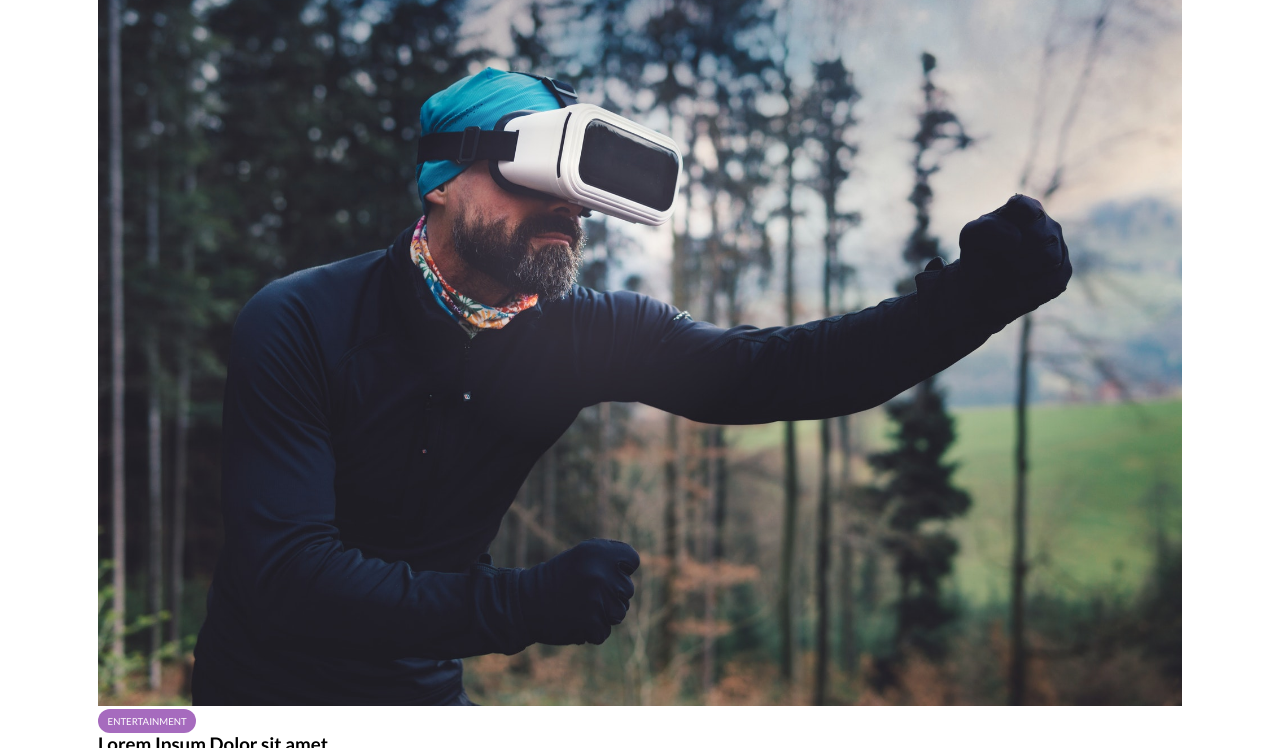
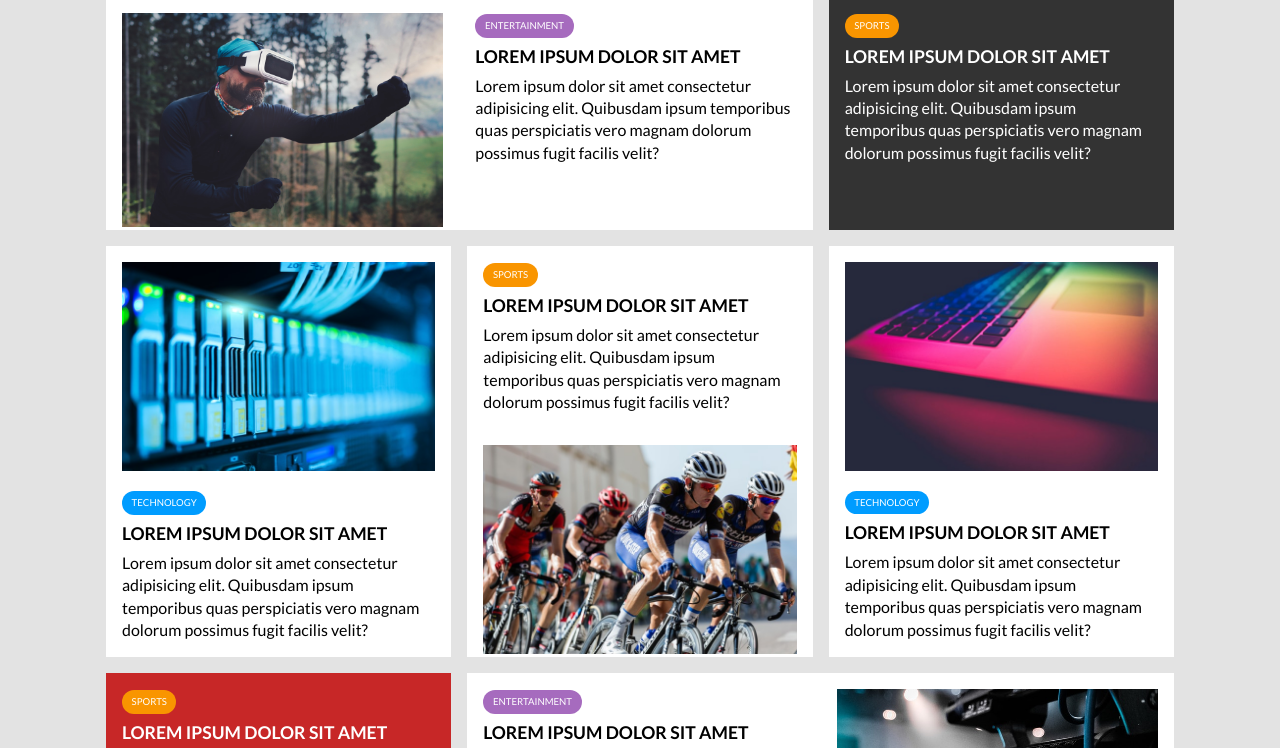
Before and after one commit to DariuszOkonski/webpage-newsgrid, a website: page index.html in a window 1280 px wide. Shown: the part 641-1389 px from the top of the page. Drawn offline with Linux system fonts and the light colour scheme.

Commit message:
add: import home-articles

```diff
--- a/scss/main.scss
+++ b/scss/main.scss
@@ -3,3 +3,4 @@
 @import 'utilities';
 @import 'header';
 @import 'showcase';
+@import 'home-articles';
```
Also changed, not shown: css/main.css, 1 other file.
